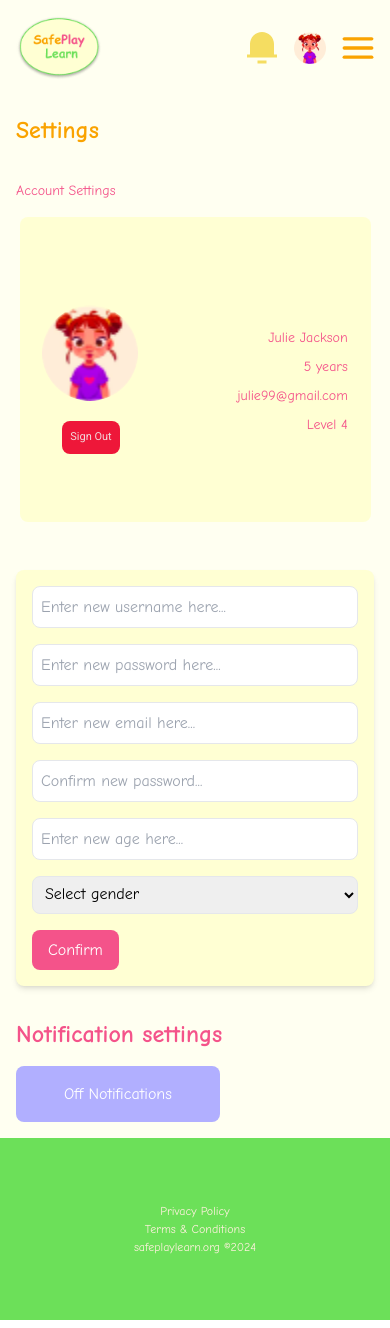
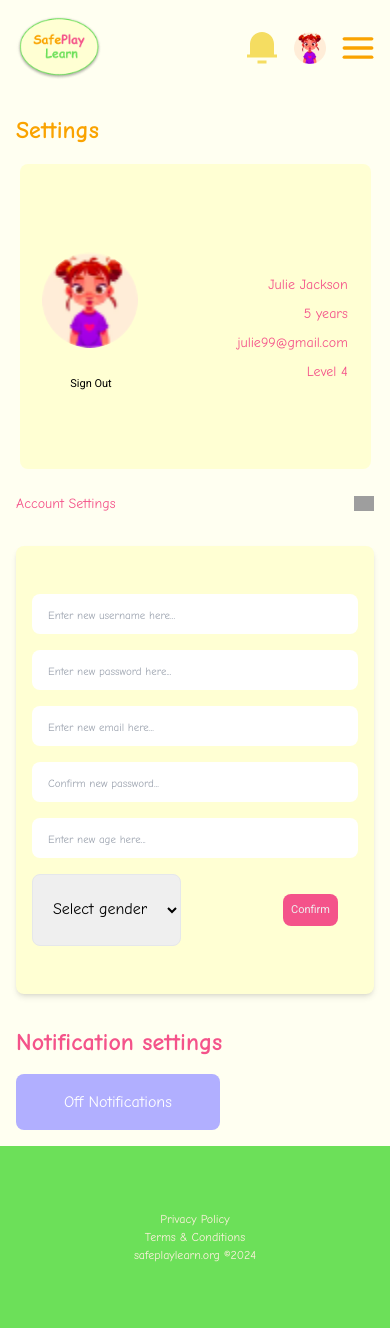
Before and after one commit to yaqeen009/DCIT302-Semester-Project, a React (Vite) app in the folder frontend/: page /settings in a window 390 px wide. Built offline with nearby package versions, Linux system fonts and the light colour scheme; grey boxes are pictures that could not be loaded.

Commit message:
Complete responsive settigns page

```diff
--- a/frontend/src/pages/settings.jsx
+++ b/frontend/src/pages/settings.jsx
@@ -1,29 +1,22 @@
 import avatar from "../assets/avatar.png";
 import React from "react";
-import NavComponent from "../components/navComp";
 import ButtonComp from "../components/button";
 import { useNavigate } from "react-router-dom";
+import edit from "../assets/edit.svg"
 
 const Settings = () => {
-  const navigate = useNavigate()
+  const navigate = useNavigate();
   const onLogOut = () => {
-    navigate('/')
-  }
+    navigate("/");
+  };
   return (
-    <div className="settings font-comic z-0 flex flex-col md:flex-row bg-secondary-200">
-      {/* For mobile view, headings on top */}
-
-      <div className="space-y-8 md:hidden p-4">
-        <h1 className="text-headline text-primary-300 sm:text-mobile-headline font-bold">
+    <div className="settings font-comic z-0 flex sm:flex-col flex-row bg-secondary-200 md:h-[80vh] sm:h-auto">
+      <h1 className="hidden sm:block sm:text-mobile-headline font-bold text-primary-300 p-4">
         Settings
       </h1>
-        <h2 className="text-title sm:text-mobile-title text-primary-400">
-          Account Settings
-        </h2>
-      </div>
-
-      <div className="relative w-full md:w-[400px] sm:w-[90vw] sm:flex sm:self-center sm:justify-around sm:rounded-lg sm:drop-shadow-none sm:shadow-none h-auto sm:h-fit md:h-screen bg-secondary-300 drop-shadow-2xl shadow-md flex-shrink-0">
-        <div className="flex flex-col items-center p-4 h-full sm:h-fit">
+      {/* For mobile view, headings on top */}
+      <div className="relative w-[30vw] md:w-[40vw] sm:w-[90vw] sm:flex sm:self-center sm:justify-around sm:rounded-lg sm:drop-shadow-none sm:shadow-none md:h-[80vh] h-[82vh] sm:h-fit bg-secondary-300 drop-shadow-2xl shadow-md flex-shrink-0">
+        <div className="flex flex-col items-center p-4 h-[80vh] sm:h-fit">
           <div className="avatar flex flex-col sm:flex-row sm:basis-1/2 space-y-4 items-center md:items-left my-8 ">
             <div className="flex flex-col sm:pr-[20vw]">
               <img
@@ -57,58 +50,76 @@ const Settings = () => {
             </div>
           </div>
 
-          {/* Sign Out button at the bottom on mobile */}
-          <div className="mt-auto w-full md:w-48 flex justify-center sm:hidden">
-            {/* <button className="bg-danger-100 text-danger-400 px-4 py-2 rounded-lg w-full">Sign Out</button> */}
-            <NavComponent navName={"Sign Out"} />
+          <div className="sm:hidden md:mt-[100%]">
+            <ButtonComp
+              btnName={"Sign Out"}
+              btnColor={"danger-100"}
+              btntxtColor={"danger-400"}
+              btnFunction={onLogOut}
+            />
           </div>
         </div>
       </div>
 
-      <div className="flex-1 bg-secondary-200 p-4 md:p-8">
+      <div className="flex-1 bg-secondary-200 p-4 md:p-8 h-full">
         {/* For desktop view, headings inside the content area */}
-        <div className="hidden md:block space-y-8">
-          <h1 className="text-5xl text-danger-200 mb-4">Settings</h1>
-          <h2 className="text-2xl text-primary-400 mb-4">Account Settings</h2>
+        <div className="space-y-2">
+          <h1 className="text-headline md:text-tablet-headline sm:hidden font-bold text-primary-300">
+            Settings
+          </h1>
+          <span className="flex flex-row justify-between items-center">
+            <h2 className="text-title md:text-tablet-title sm:text-mobile-title text-primary-400">
+              Account Settings
+            </h2>
+            <img src={edit} className="sm:w-5 md:w-6" />
+          </span>
         </div>
-
-        <div className="bg-secondary-300 p-4 rounded-lg shadow-md mt-8 md:mt-16">
-          <div className="grid grid-cols-1 md:grid-cols-2 gap-4">
+        <div className="bg-secondary-300 p-4 rounded-lg shadow-md mt-8 md:mt-8">
+          <div className="flex lg:flex-row flex-col space-y-4 my-8 lg:justify-between">
+            <div className="flex flex-col space-y-4">
               <input
                 type="text"
                 placeholder="Enter new username here..."
-              className="p-2 border rounded-lg"
+                className="lg:placeholder:text-label md:placeholder:text-tablet-label placeholder:text-mobile-label w-[100%] lg:w-[30vw] lg:h-16 md:h-8 h-4 py-5 md:py-6 lg:py-8 pl-4 rounded-lg "
               />
               <input
                 type="password"
                 placeholder="Enter new password here..."
-              className="p-2 border rounded-lg"
+                className="lg:placeholder:text-label md:placeholder:text-tablet-label placeholder:text-mobile-label w-[100%] lg:w-[30vw] lg:h-16 md:h-8 h-4 py-5 md:py-6 lg:py-8 pl-4 rounded-lg "
               />
               <input
                 type="email"
                 placeholder="Enter new email here..."
-              className="p-2 border rounded-lg"
+                className="lg:placeholder:text-label md:placeholder:text-tablet-label placeholder:text-mobile-label w-[100%] lg:w-[30vw] lg:h-16 md:h-8 h-4 py-5 md:py-6 lg:py-8 pl-4 rounded-lg"
               />
+            </div>
+            <div className="flex flex-col space-y-4">
               <input
                 type="password"
                 placeholder="Confirm new password..."
-              className="p-2 border rounded-lg"
+                className="lg:placeholder:text-label md:placeholder:text-tablet-label placeholder:text-mobile-label w-[100%] lg:w-[30vw] lg:h-16 md:h-8 h-4 py-5 md:py-6 lg:py-8 pl-4 lg:-mt-3 rounded-lg"
               />
               <input
                 type="number"
                 placeholder="Enter new age here..."
-              className="p-2 border rounded-lg"
+                className="lg:placeholder:text-label md:placeholder:text-tablet-label placeholder:text-mobile-label w-[100%] lg:w-[30vw] lg:h-16 md:h-8 h-4 py-5 md:py-6 lg:py-8 pl-4 rounded-lg"
               />
-            <select className="p-2 border rounded-lg">
+              <div className="flex flex-row justify-between lg:items-start lg:space-y-0">
+                <select className="p-4  border rounded-lg">
                   <option>Select gender</option>
                   <option>Male</option>
                   <option>Female</option>
                   <option>Other</option>
                 </select>
+                  <ButtonComp
+                    btnName={"Confirm"}
+                    btnColor={"primary-400"}
+                    btntxtColor={"tertiary-400"}
+                    btnHoverColor={"secondary-400"}
+                  />
               </div>
-          <button className="bg-primary-400 text-white px-4 py-2 mt-4 rounded-lg">
-            Confirm
-          </button>
+            </div>
+          </div>
         </div>
 
         <div className="mt-8">
```
Lines whose indentation alone changed are shown as unchanged.
